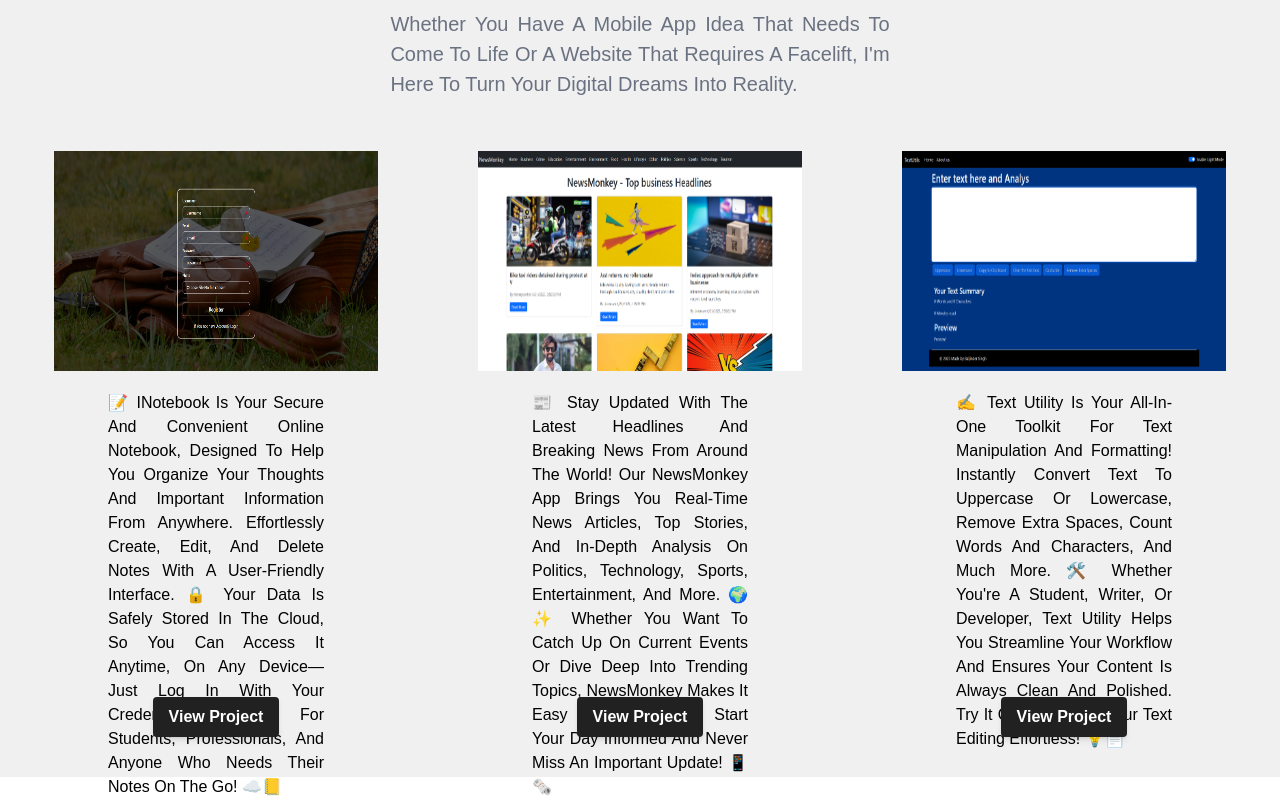
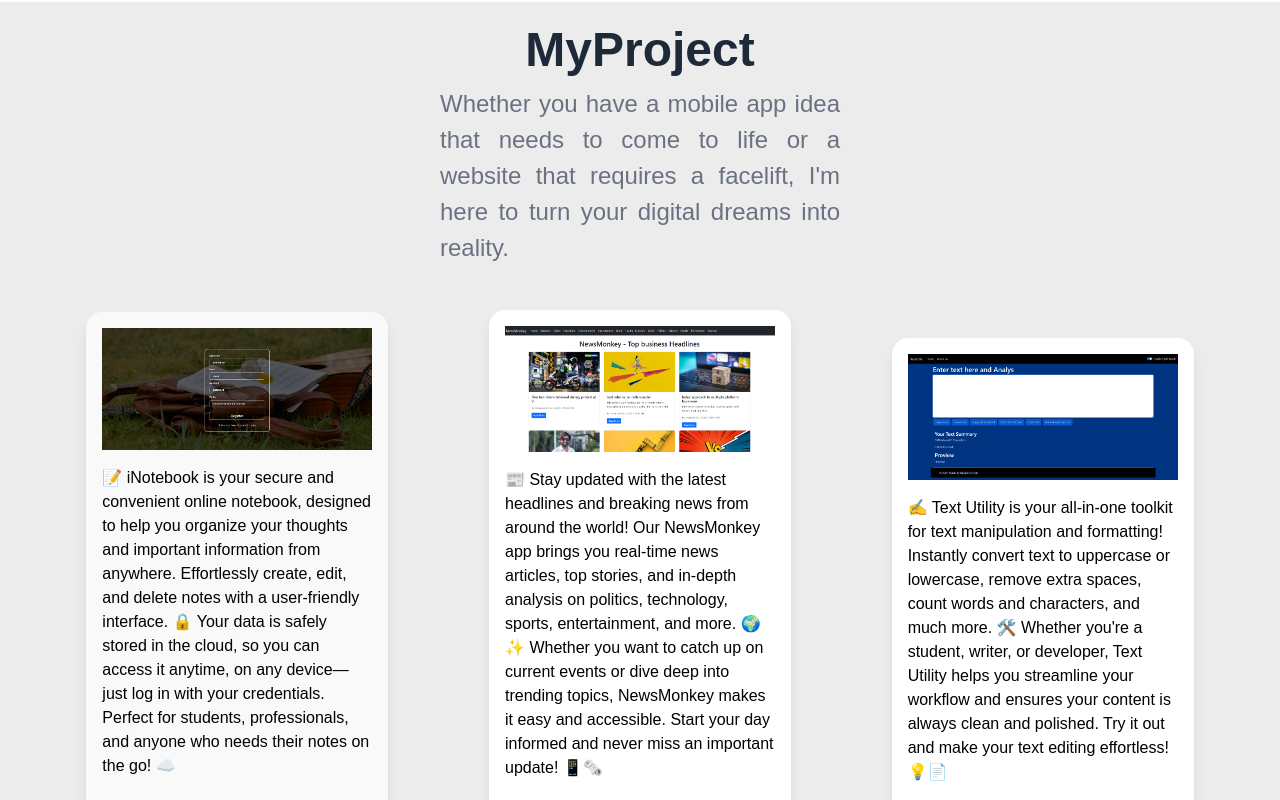
Before and after one commit to baljinder1314/potfolio, a React (Vite) app: page / in a window 1280 px wide. Shown: the part 1540-2340 px from the top of the page. Built offline with nearby package versions, Linux system fonts and the light colour scheme.

Commit message:
feat: enhance MyProject layout and styling; add Contect component; update Navbar and Profile content

```diff
--- a/src/App.css
+++ b/src/App.css
@@ -19,5 +19,5 @@
 }
 
 .orgBtnHover{
-  @apply bg-[#212121] text-white font-bold py-2 px-4 rounded shadow-md capitalize hover:bg-white hover:border hover:border-[#212121] hover:text-black duration-500 ;
+  @apply bg-[#212121] text-white font-bold py-2 px-4 rounded capitalize hover:bg-white shadow-lg hover:text-black duration-500 cursor-pointer;
 }
--- /dev/null
+++ b/src/components/contect/Contect.jsx
@@ -0,0 +1,9 @@
+import React from "react";
+
+function Contect() {
+  return <div className="container">
+
+  </div>;
+}
+
+export default Contect;
--- a/src/components/myProject/MyProject.jsx
+++ b/src/components/myProject/MyProject.jsx
@@ -2,57 +2,50 @@
 
 function MyProject() {
   return (
-    <div className="container bg-[#f0f0f0]">
-      <div className="projectContent flex flex-col justify-center items-center py-2 space-y-2.5">
-        <h3 className="text-[25px] font-bold xl:text-[30px] text-gray-700">
+    <div className="container bg-[#ececec] flex flex-col justify-center items-center xl:pb-7 ">
+      <div className="xl:flex justify-center items-center flex-col xl:p-6 p-4 xl:space-y-3 space-y-2">
+        <h3 className="xl:text-5xl font-bold text-gray-800 text-3xl text-center">
           MyProject
         </h3>
-        <p className="xl:w-[40%] lg:w-[50%] w-[80%] capitalize xl:text-[20px] text-[17px] text-gray-500 text-justify">
+        <p className="xl:text-2xl text-xl xl:w-1/3 text-gray-500 xl:leading-9 text-justify ">
           Whether you have a mobile app idea that needs to come to life or a
           website that requires a facelift, I'm here to turn your digital dreams
           into reality.
         </p>
       </div>
       <div
-        className="project-box py-6 lg:flex space-y-20 lg:space-y-0 lg:gap-6 scroll-mt-28 lg:h-[670px] "
+        className="xl:flex justify-around items-center xl:p-5 space-y-8 pb-10 "
+        id="projects"
       >
-        <div className="project flex-1 lg:space-y-5 space-y-6   p-5 relative">
-          <div className="project-img w-full flex justify-center items-center ">
-            <img
-              src="inotebook.png"
-              className="lg:w-[90%] lg:h-[220px] "
-              alt="text Utility"
-            />
+        <div className="rounded-2xl shadow-lg bg-[#f9f9f9] xl:w-1/4 xl:p-4  p-3 space-y-4 ">
+          <div>
+            <img src="inotebook.png" alt="text Utility" className="w-full" />
           </div>
-          <div className="project-text lg:px-18 text-justify  gap-3   flex flex-col justify-center items-center space-y-2">
-            <p className="capitalize">
+          <div className="flex justify-center items-center flex-col space-y-4">
+            <p className="text-base/normal ">
               📝 iNotebook is your secure and convenient online notebook,
               designed to help you organize your thoughts and important
               information from anywhere. Effortlessly create, edit, and delete
               notes with a user-friendly interface. 🔒 Your data is safely
               stored in the cloud, so you can access it anytime, on any
               device—just log in with your credentials. Perfect for students,
-              professionals, and anyone who needs their notes on the go! ☁️📒
+              professionals, and anyone who needs their notes on the go! ☁️
             </p>
             <a
               href="https://inotebook-front-nine.vercel.app/"
               target="_blank"
-              className="pb-4 w-full flex justify-center items-center  absolute bottom-0"
+              className="xl:pt-4 "
             >
-              <button className="orgBtnHover ">view project</button>
+              <button className="orgBtnHover">view project</button>
             </a>
           </div>
         </div>
-        <div className="project flex-1 lg:space-y-5 space-y-6  p-5 relative">
-          <div className="project-img w-full flex justify-center items-center ">
-            <img
-              src="newsMonkey.png"
-              className="lg:w-[90%] lg:h-[220px] "
-              alt="text Utility"
-            />
+        <div className="rounded-2xl shadow-lg bg-[#fff] xl:w-1/4 xl:p-4  p-3 space-y-4 ">
+          <div>
+            <img src="newsMonkey.png" alt="text Utility" className="w-full" />
           </div>
-          <div className="project-text lg:px-18 text-justify  flex flex-col justify-center items-center space-y-2">
-            <p className="capitalize">
+          <div className="flex justify-center items-center flex-col space-y-4">
+            <p className="text-base/normal ">
               📰 Stay updated with the latest headlines and breaking news from
               around the world! Our NewsMonkey app brings you real-time news
               articles, top stories, and in-depth analysis on politics,
@@ -64,22 +57,18 @@
             <a
               href="https://news-app-hazel-seven.vercel.app"
               target="_blank"
-              className="pb-4 w-full flex justify-center absolute bottom-0 items-center "
+              className="xl:pt-4 "
             >
-              <button className="orgBtnHover">view project</button>
+              <button className="orgBtnHover ">view project</button>
             </a>
           </div>
         </div>
-        <div className="project flex-1 lg:space-y-5 space-y-6  p-5 relative">
-          <div className="project-img w-full flex justify-center items-center ">
-            <img
-              src="textUtility.png"
-              className="lg:w-[90%] lg:h-[220px] "
-              alt="text Utility"
-            />
+        <div className="rounded-2xl shadow-lg bg-[#fff] xl:w-1/4 xl:p-4  p-3 space-y-4 ">
+          <div>
+            <img src="textUtility.png" alt="text Utility" className="w-full" />
           </div>
-          <div className="project-text lg:px-18 text-justify  gap-3   flex flex-col justify-center items-center space-y-2">
-            <p className="capitalize">
+          <div className="flex justify-center items-center flex-col space-y-4">
+            <p className="text-base/normal ">
               ✍️ Text Utility is your all-in-one toolkit for text manipulation
               and formatting! Instantly convert text to uppercase or lowercase,
               remove extra spaces, count words and characters, and much more. 🛠️
@@ -91,12 +80,15 @@
             <a
               href="https://text-utils-ivory-sigma.vercel.app"
               target="_blank"
-              className="pb-4 w-full flex justify-center absolute bottom-0 items-center "
+              className="xl:pt-4 "
             >
-              <button className="orgBtnHover">view project</button>
+              <button className="orgBtnHover ">view project</button>
             </a>
           </div>
         </div>
+      </div>
+      <div>
+        <a  className="orgBtnHover" href="#home">read more</a>
       </div>
     </div>
   );
--- a/src/components/profile/Profile.jsx
+++ b/src/components/profile/Profile.jsx
@@ -7,7 +7,7 @@
         <div className="left lg:w-1/2  px-8 flex flex-col w-full items-center justify-center space-y-5  min-h-[60vh] ">
           <p className="welcome text-3xl leading-14 lg:text-5xl  font-bold text-gray-800">Welcome to my Web Development Portofolio!</p>
           <p className="lg:text-2xl text-xl leading-10 font-semibold text-gray-500">
-            I'm Lily Smith, a passionate web developer based in USA. Here,
+            I'm Baljinder, a passionate web developer based in India. Here,
             you'll get a glimpse of my journey in the world of web development,
             where creativity meets functionality.
           </p>
--- a/src/components/skills/Skills.jsx
+++ b/src/components/skills/Skills.jsx
@@ -8,9 +8,13 @@
           className="flex
        justify-center items-center flex-col gap-5"
         >
-          <p className="uppercase text-xl font-semibold text-gray-800 ">my skills</p>
-          <p className="capitalize text-4xl font-bold text-gray-900">what i do</p>
-          <p className="font-semibold text-xl text-gray-500 text-center">
+          <p className="uppercase text-3xl font-semibold text-gray-800 ">
+            my skills
+          </p>
+          <p className="capitalize text-6xl font-bold text-gray-900 ">
+            what i do
+          </p>
+          <p className="font-semibold text-xl text-gray-500 text-center w-[90%] md:w-[80%] xl:w-[60%] lg:w-[70%]  ">
             I'm not just a developer; I'm a digital dreamweaver. Crafting
             immersive online experiences is not just a job but my calling.
             Discover below how I can help you.
--- a/src/pages/home/Home.jsx
+++ b/src/pages/home/Home.jsx
@@ -4,11 +4,12 @@
 import Skills from "../../components/skills/Skills";
 import SkillSet from "../../skillset/SkillSet";
 import MyProject from "../../components/myProject/MyProject";
+import Contect from "../../components/contect/Contect";
 
 function Home() {
   return (
     <>
-      <section className="firstSection scroll-mt-28">
+      <section className="firstSection scroll-mt-28" id="home">
         <Navbar />
       </section>
       <section className="profile scroll-mt-28" id="me">
@@ -26,6 +27,11 @@
       <section className="myProject scroll-mt-28" id="projects">
         <MyProject />
       </section>
+      <section className="contect" id="contect">
+        <Contect />
+      </section>
+
+
     </>
   );
 }
```
Also changed, not shown: src/components/navbar/Navbar.jsx (+11 -11 lines).
